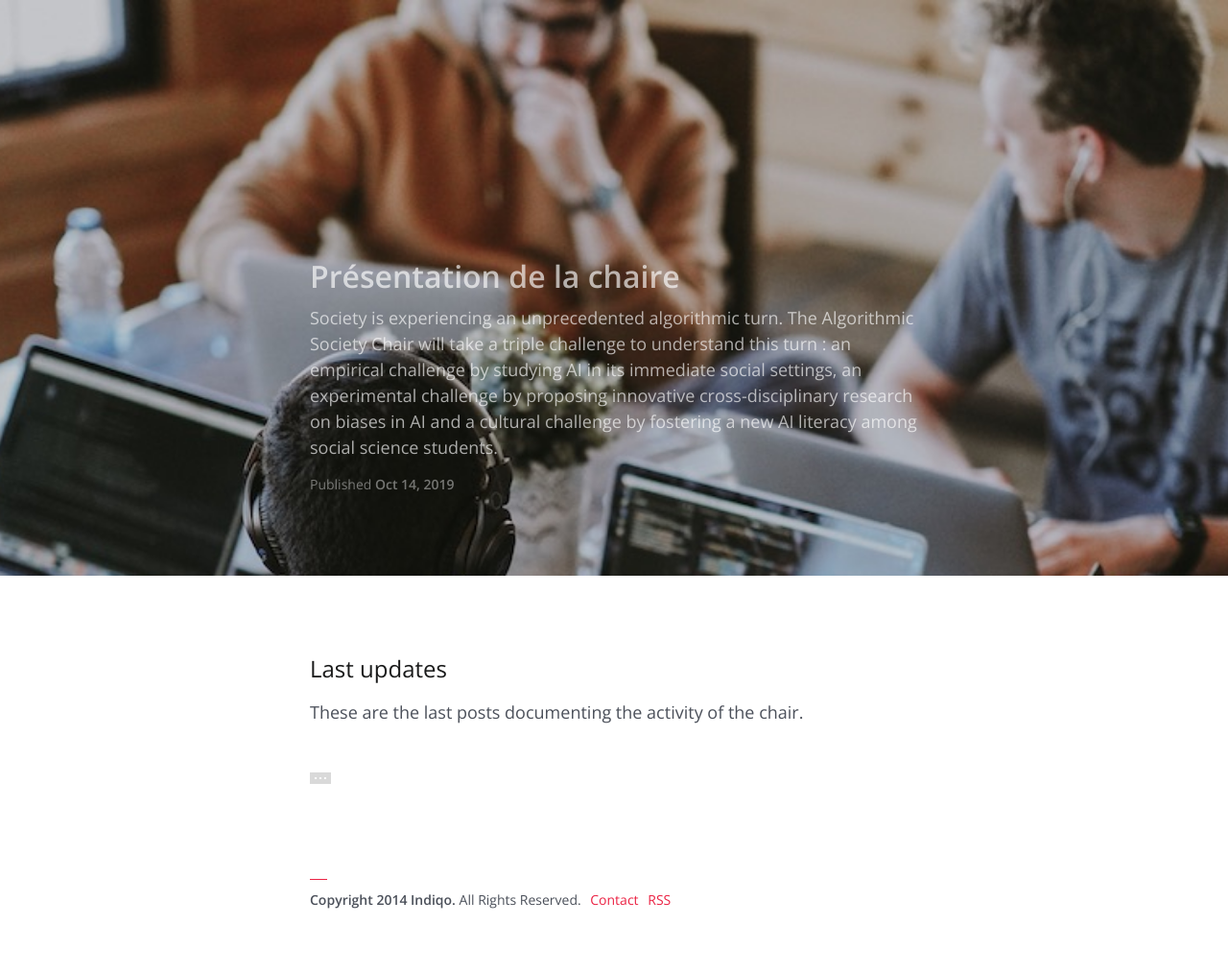
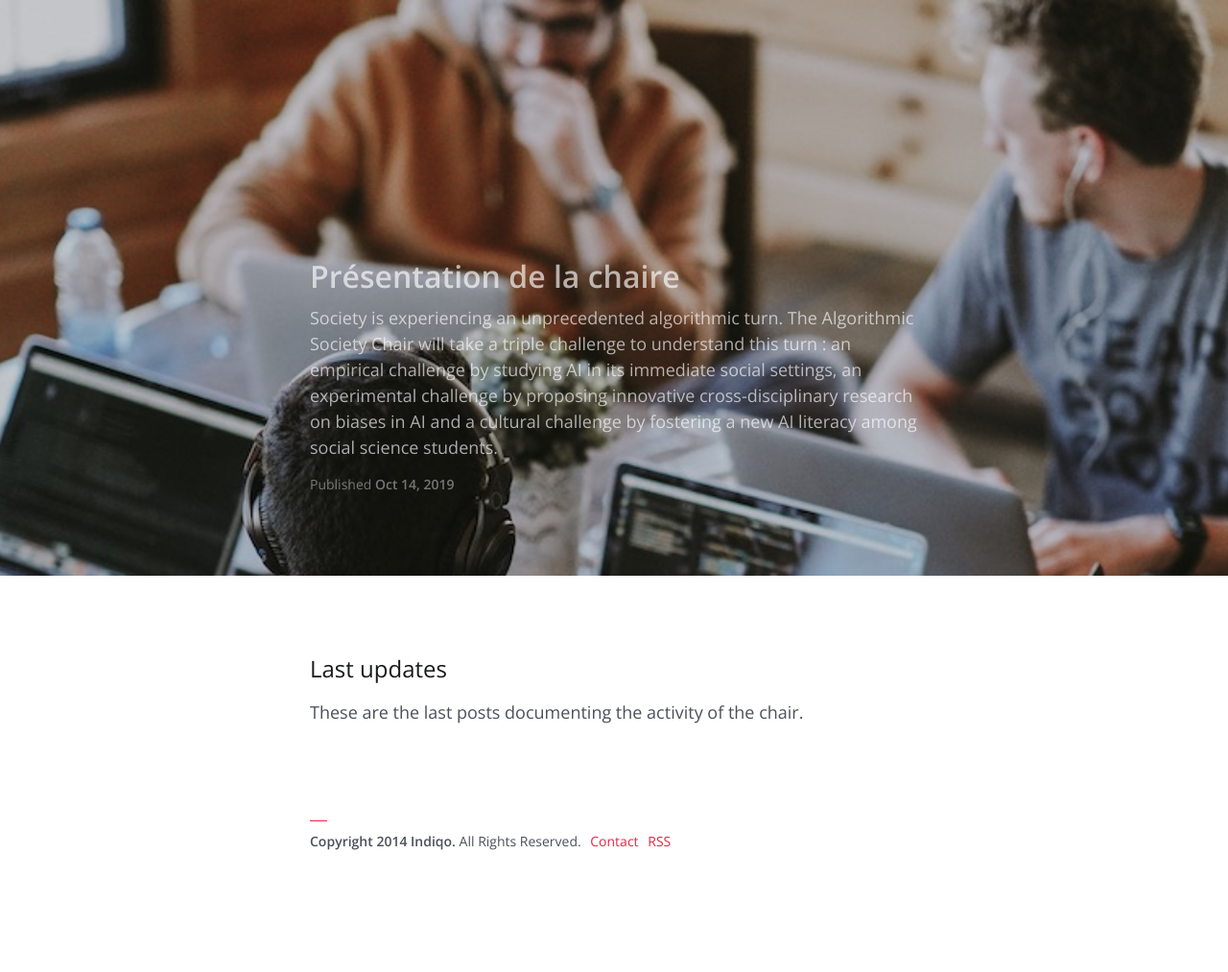
Before and after one commit to gillesbastin/algorithmicsociety, a Jekyll site: the page built from index.md, in a window 1280 px wide. Shown: the whole page at 96% size. Built offline with Jekyll 4.4.1, drawn with Linux system fonts in a browser that asks for light colours; after the commit the page ends 952 px from its top, so only the background shows below that.

Commit message:
Update index.md

```diff
--- a/index.md
+++ b/index.md
@@ -15,22 +15,4 @@
 <h2>Last updates</h2>
 <p>These are the last posts documenting the activity of the chair.</p>
 
-<div class="summary">
-
-<h4>{{ post.date | date: '%b %-d, %Y' | prepend: '<b>' | append: '</b>' }}</h4>
-
-{% if post.author %}
-<p>By <b>{{ post.author }}</b></p>
-{% endif %}
-
-{% if post.url %}
-<a href="{{ post.url }}" title="Read Post" class="icon image">{{ post.content | reading_time_as_i }}</a>
-{% endif %}
-
-{% if post.title %}
-<h2><a href="{{ post.url | prepend: site.baseurl }}" title="{{ post.title }}">{{ post.title }}</a></h2>
-{% endif %}
-
-<p>{{ post.excerpt | remove: '<p>' | remove: '</p>' }} <a href="{{ post.url | prepend: site.baseurl }}" title="Read More" class="more">Read More</a></p>
-
-</div>
+{% include summary.html %}
```
